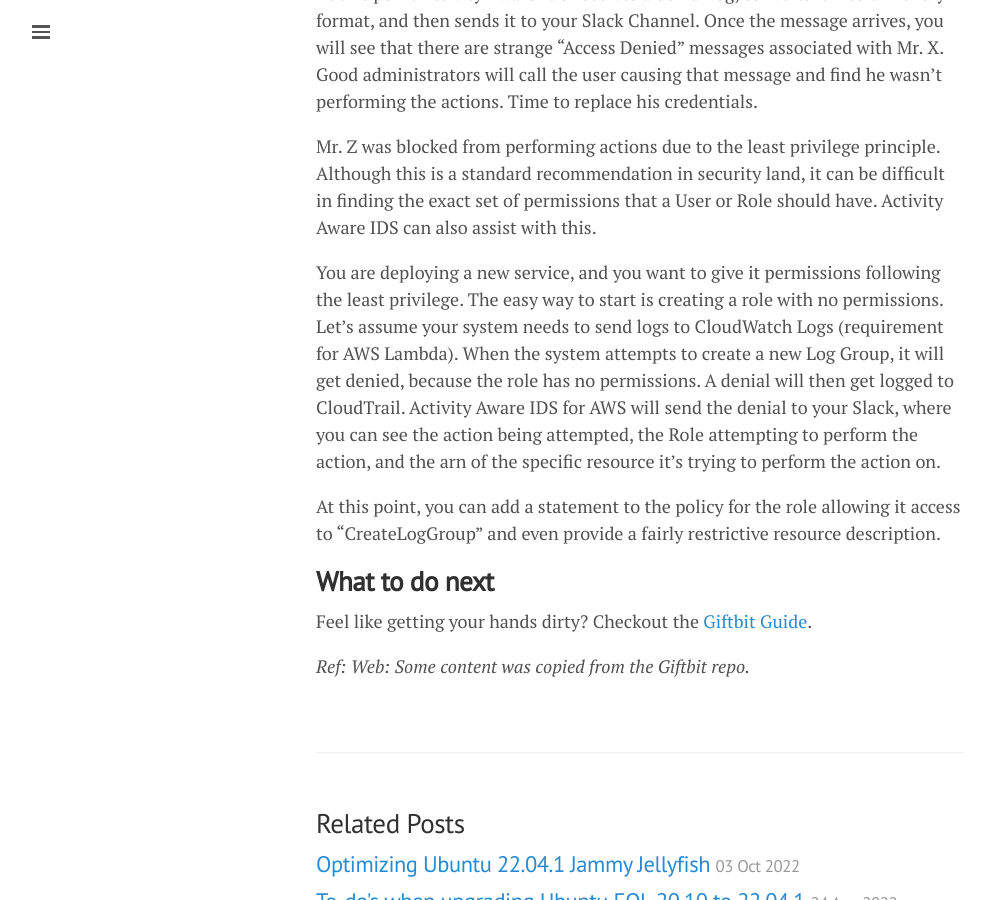
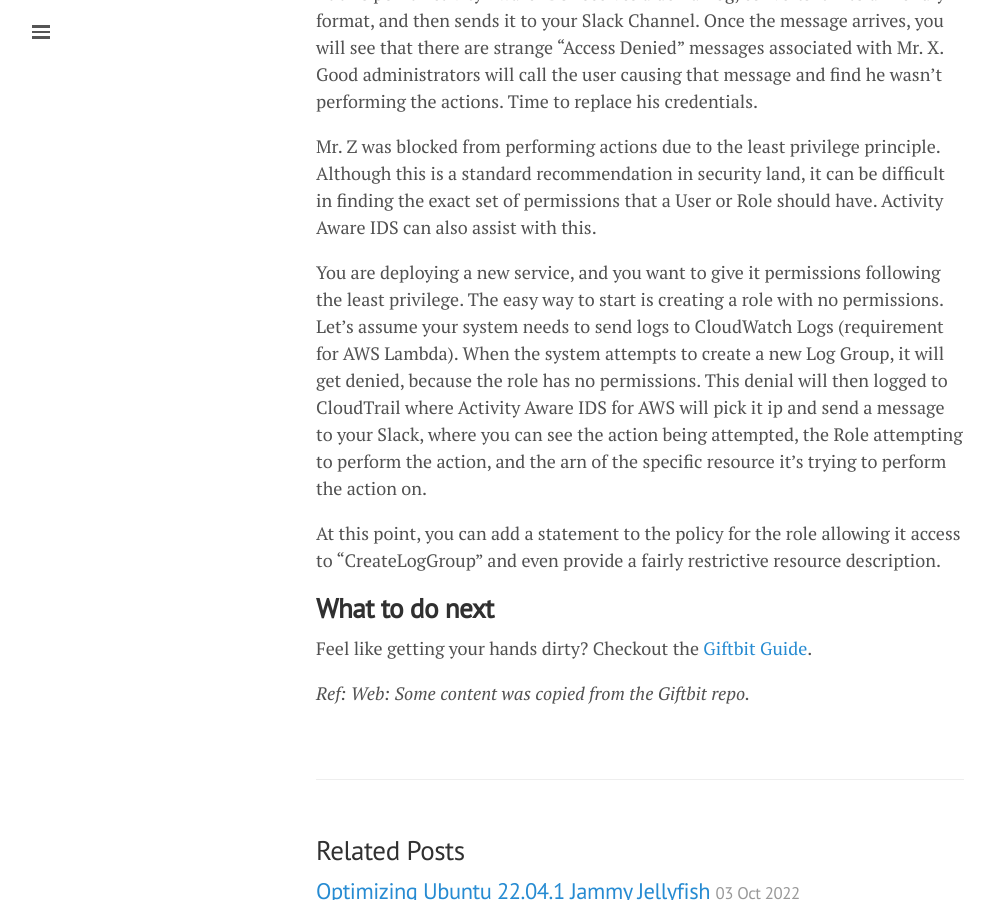
Before and after one commit to lgeurts/lgeurts.github.io, a Jekyll site: the page built from _posts/2021-11-02-activity-aware-ids-for-aws.md, in a window 1280 px wide and 900 px high, scrolled down 2119 px. Shown: the whole window, without its empty margins (0-994 px from the left). Built offline with Jekyll 4.4.1, drawn with Linux system fonts in a browser that asks for light colours; nearby versions of some CDN libraries; comment, search, counter and statistics services are not loaded.

Commit message:
Update 2021-11-02-activity-aware-ids-for-aws.md

```diff
--- a/_posts/2021-11-02-activity-aware-ids-for-aws.md
+++ b/_posts/2021-11-02-activity-aware-ids-for-aws.md
@@ -51,7 +51,7 @@
 
 Mr. Z was blocked from performing actions due to the least privilege principle. Although this is a standard recommendation in security land, it can be difficult in finding the exact set of permissions that a User or Role should have. Activity Aware IDS can also assist with this.
 
-You are deploying a new service, and you want to give it permissions following the least privilege. The easy way to start is creating a role with no permissions. Let's assume your system needs to send logs to CloudWatch Logs (requirement for AWS Lambda). When the system attempts to create a new Log Group, it will get denied, because the role has no permissions. A denial will then get logged to CloudTrail. Activity Aware IDS for AWS will send the denial to your Slack, where you can see the action being attempted, the Role attempting to perform the action, and the arn of the specific resource it’s trying to perform the action on.
+You are deploying a new service, and you want to give it permissions following the least privilege. The easy way to start is creating a role with no permissions. Let's assume your system needs to send logs to CloudWatch Logs (requirement for AWS Lambda). When the system attempts to create a new Log Group, it will get denied, because the role has no permissions. This denial will then logged to CloudTrail where Activity Aware IDS for AWS will pick it ip and send a message to your Slack, where you can see the action being attempted, the Role attempting to perform the action, and the arn of the specific resource it’s trying to perform the action on.
 
 At this point, you can add a statement to the policy for the role allowing it access to “CreateLogGroup” and even provide a fairly restrictive resource description.
 
```
